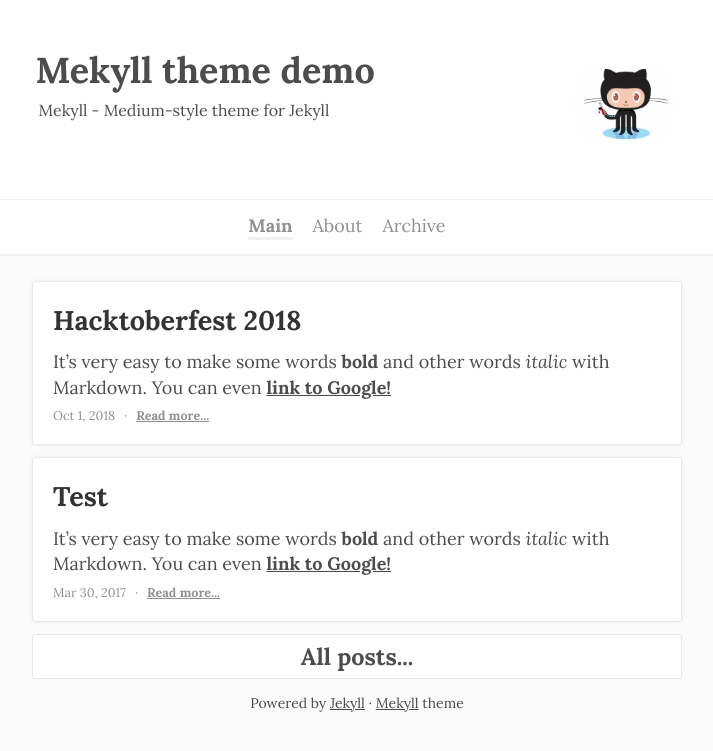
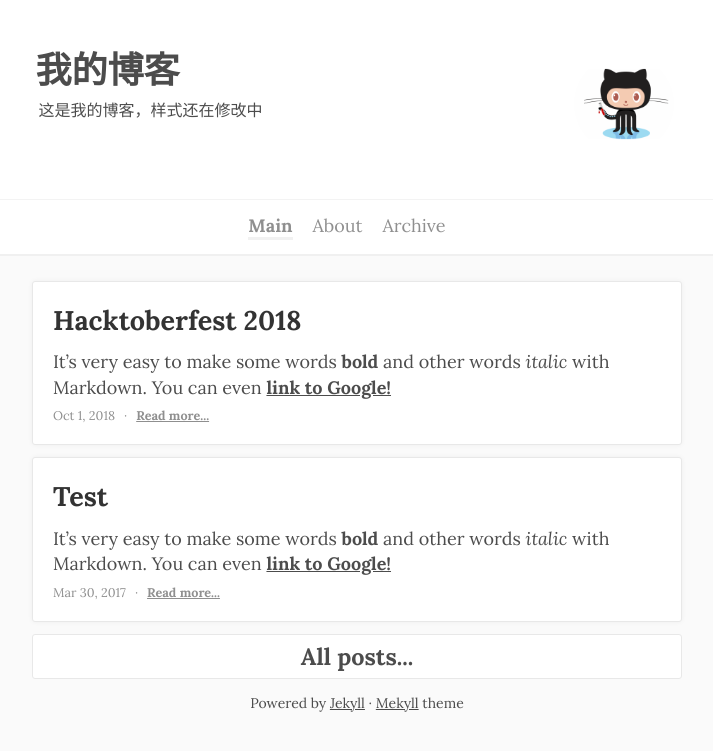
Before and after one commit to hunduanxinggemi/vvList.github.io, a Jekyll site: the page built from index.html, in a window 1280 px wide. Shown: the top 751 px of the page, without its empty margins (283-996 px from the left). Built offline with Jekyll 4.4.1, drawn with Linux system fonts in a browser that asks for light colours; Markdown is read by kramdown in place of the engine named in the settings.

Commit message:
修改配置

```diff
--- a/_config.yml
+++ b/_config.yml
@@ -1,7 +1,7 @@
-title: Mekyll theme demo
+title: 我的博客
 email:
 description: >
-  Mekyll - Medium-style theme for Jekyll
+  这是我的博客，样式还在修改中
 baseurl: "/Mekyll" # the subpath of your site, e.g. /blog
 url: "http://ifedyukin.github.io" # the base hostname & protocol for your site
 postCount: 5 # the number of posts on the "index" page
```
